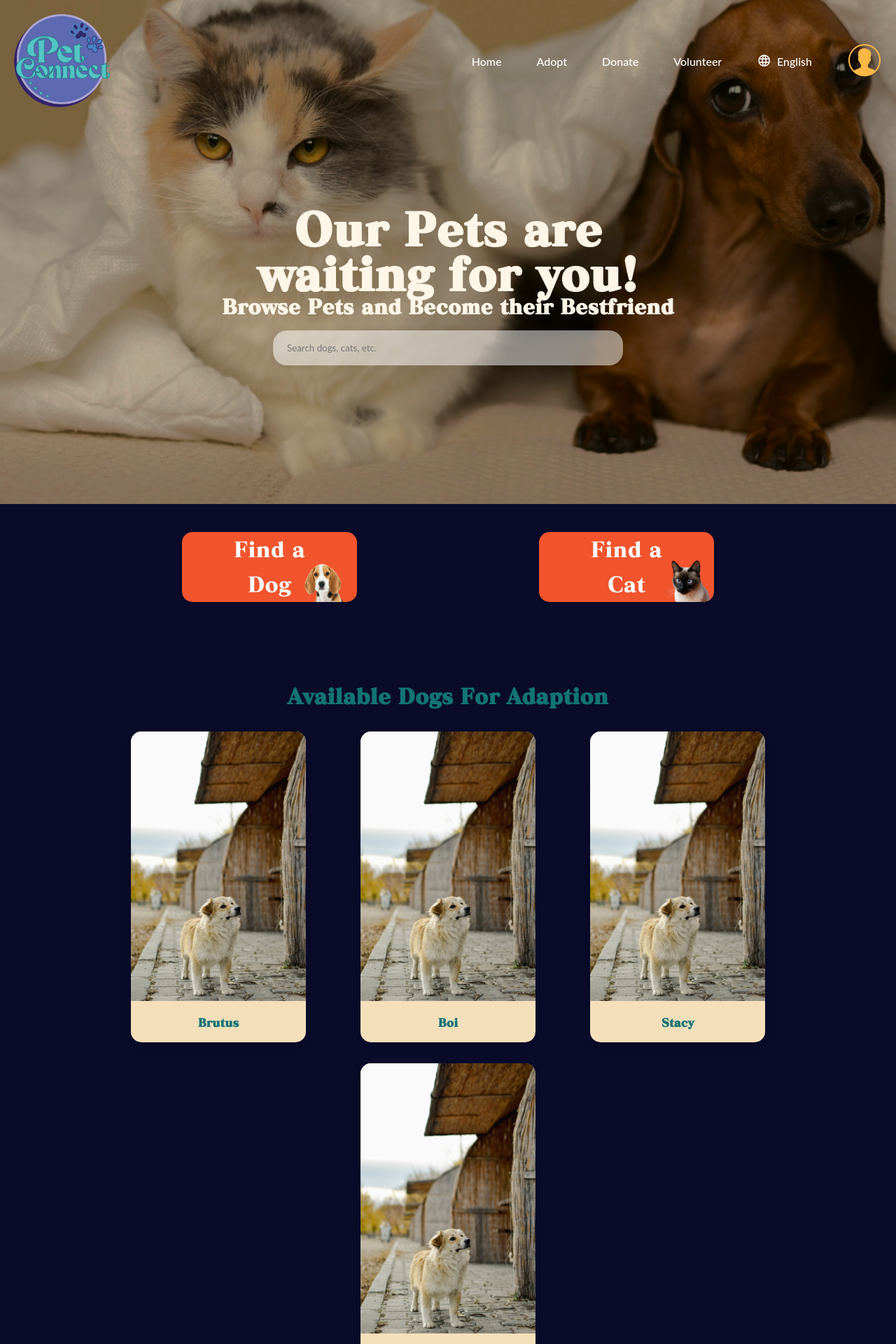
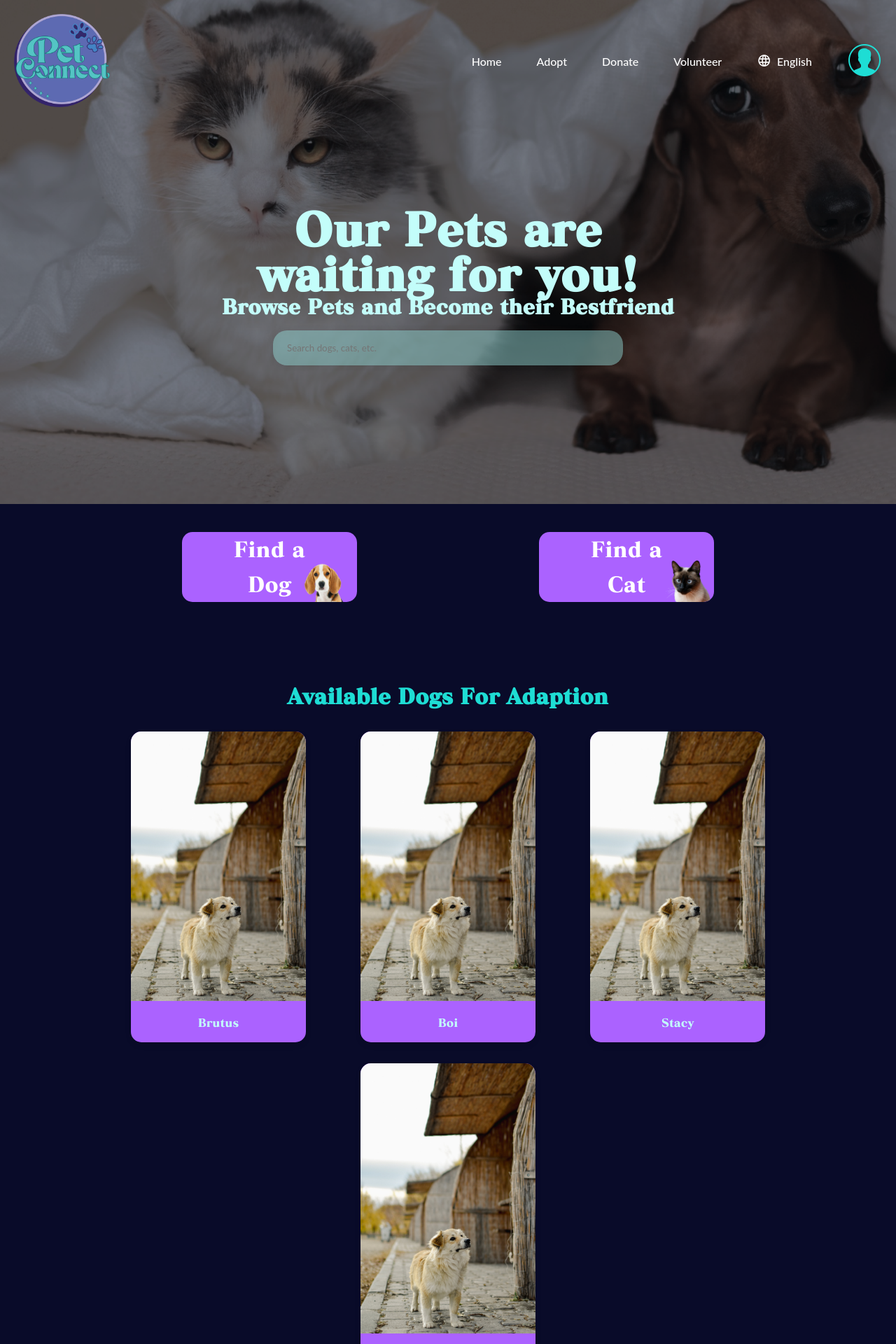
Before and after one commit to Marktrex/gr2_bscs3a_petconnect, a PHP site: page /home-page-light.html in a window 1280 px wide; the page is wider, and only the part inside the window is pictured. Shown: the top 1920 px of that part at 70% size. Run offline with PHP 8.4, Linux system fonts and the light colour scheme.

Commit message:
Homepage
Applied Darkmode but there's some missing elements

```diff
--- a/src/home-page-light.css
+++ b/src/home-page-light.css
@@ -20,8 +20,8 @@ body {
   justify-content: center;
 }
 
-header {
-  background: url('icons/close-up-portrait.png');
+header{
+  background: url('icons/close-up-portrait-beautiful-cat-low-brightness.png');
   position: relative;
   left: 0;
   top: 0;
@@ -182,23 +182,25 @@ a .icon-user{
 /* for title */
 #petsTitle, #UnderpetsTitle {
   font-family: 'dairantou', sans-serif;
-  color: #fff6e8;
-  }
+  color: #c3fdfa;
+}
+
 .title-container {
   text-align: center;
   padding: 20px;
   margin-top: 15vh;
   justify-content: center;
-  }
+}
 
 h1 {
    font-size: 4em;
-  }
+
+}
 
 h2 {
   font-size: 1.8em;
-  color: white;
-  }
+}
+
 /* Search bar */
 .search-container {
     margin-top: 20px;
@@ -209,7 +211,7 @@ h2 {
   border-radius: 20px;
   padding: 10px 20px;
   width: 500px;
-  background: rgba(255, 255, 255, 0.5); /* Adjust the alpha value for transparency */
+  background: rgb(140, 206, 203,0.5); /* Adjust the alpha value for transparency */
   outline: none;
   box-shadow: 0 0 10px rgba(0, 0, 0, 0.1); /* Add a subtle box shadow for depth */
   }
@@ -223,7 +225,7 @@ h2 {
   position: relative;
   width: 250px;
   height: 100px;
-  background-color: #f2542d;
+  background-color: #ab62ff;
   border: none;
   font-family: 'dairantou', sans-serif;
   text-align: center;
@@ -280,7 +282,7 @@ h2 {
     text-align: center;
     margin: 15px;
     padding: 0px;
-    background-color: #f5dfbb;
+    background-color: #ab62ff;
     box-shadow: 0 4px 8px rgba(0, 0, 0, 0.1);
     transition: transform 0.3s ease-in-out;
     cursor: pointer;
@@ -304,15 +306,14 @@ h2 {
     border-bottom-right-radius: 0
 }
 .pet-name {
-    font-weight: bold;
     text-align: center;
     padding: 20px;
     font-family: 'dairantou', sans-serif;
-    color: #127475;
+    color: #c3fdfa;
 }
 #available-pet {
     font-family: 'dairantou', sans-serif;
-    color: #127475;
+    color: #1EDDD4;
     text-align: center;
     font-size: 30px;
 }
--- a/src/home-page-light.html
+++ b/src/home-page-light.html
@@ -28,7 +28,7 @@
           </a>
         </li>
           <a href="#">
-            <img class="icon-user" src="icons/icons-user.png" alt="User Icon">
+            <img class="icon-user" src="icons/icons-user-cyan.png" alt="User Icon">
           </a>
         <span id="close-menu-btn" class="material-symbols-outlined">close</span>
       </ul>
```
Also changed, not shown: other parts of src/home-page-light.css (+18 -15 lines), src/icons/close-up-portrait-beautiful-cat-low-brightness.png (added), src/icons/close-up-portrait.png (deleted).
